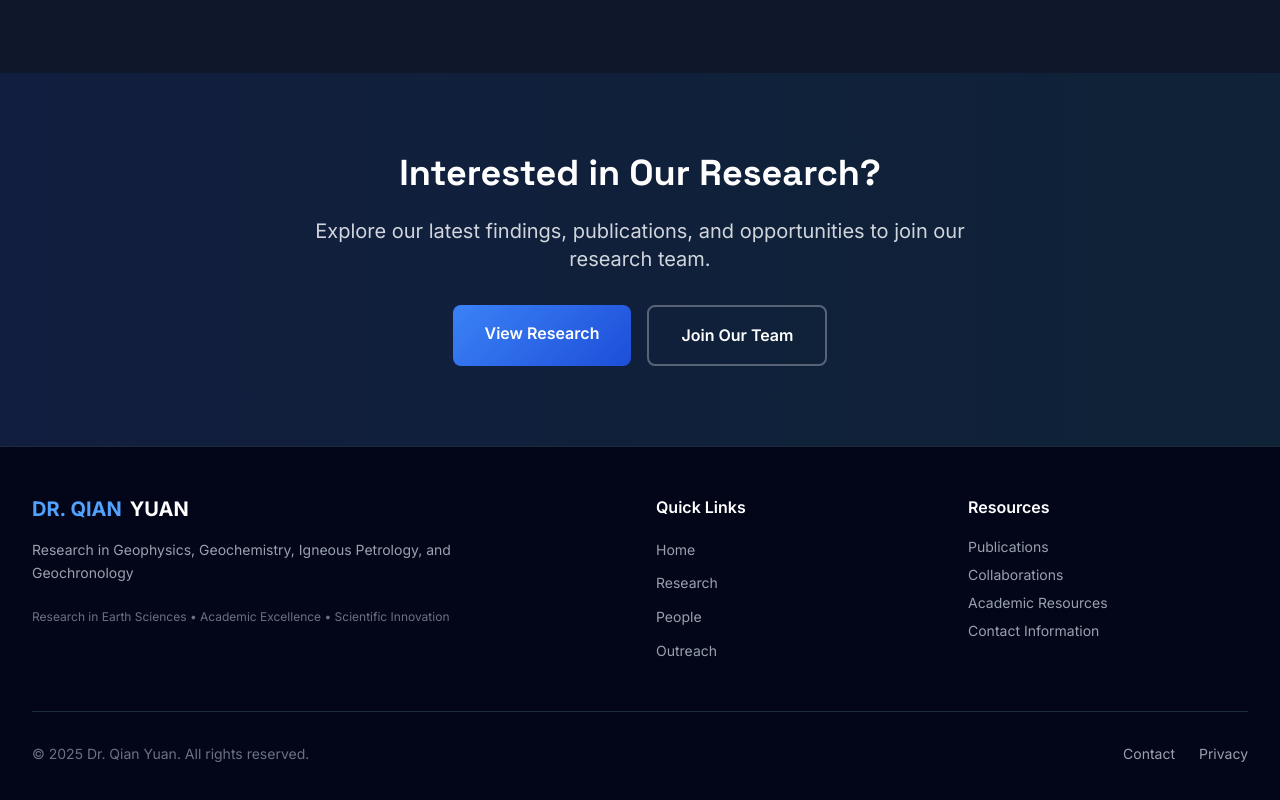
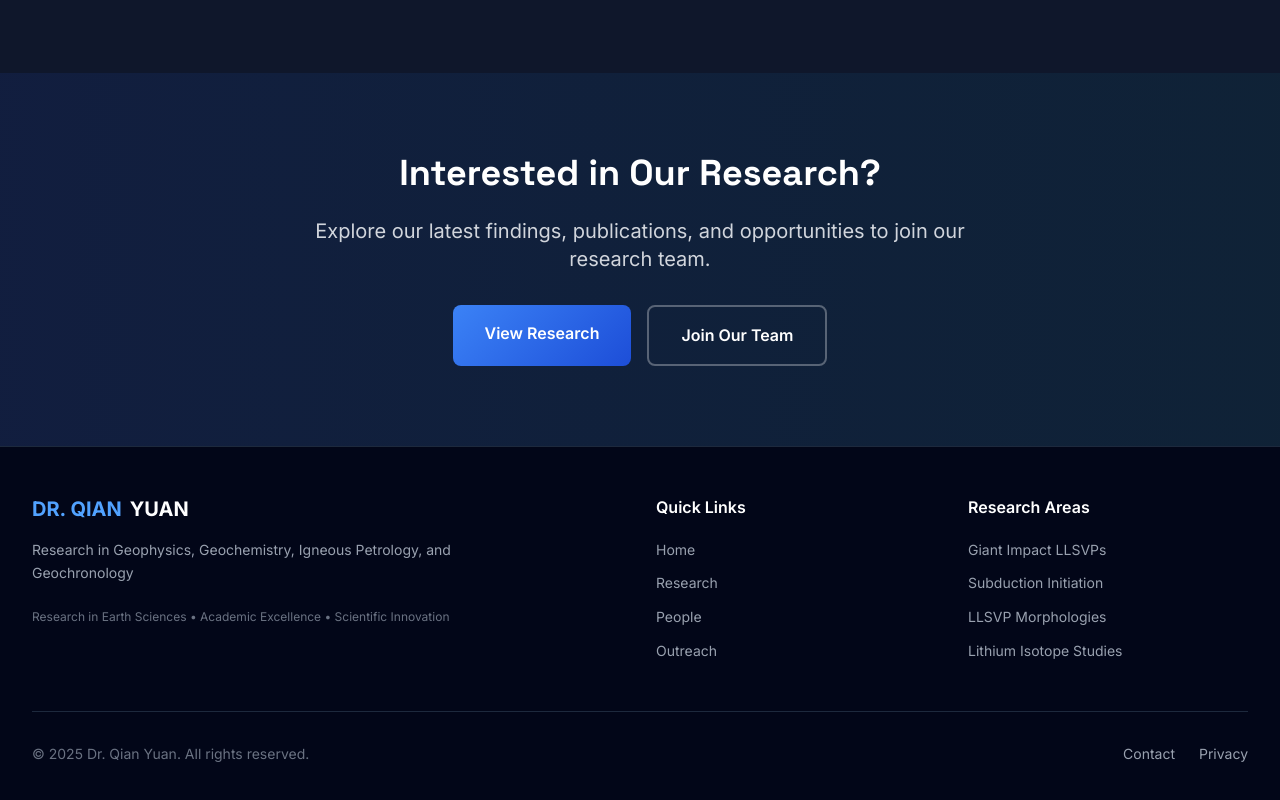
Before and after one commit to yuan-impact/qian-yuan-website, a Next.js app: page / in a window 1280 px wide. Shown: the part 2148-2948 px from the top of the page. Built offline with nearby package versions, Linux system fonts and the light colour scheme.

Commit message:
Replace footer resources with research area links to subpages

```diff
--- a/src/components/Footer.tsx
+++ b/src/components/Footer.tsx
@@ -43,12 +43,19 @@ const Footer = () => {
             </ul>
           </div>
 
-          {/* Resources */}
+          {/* Research Areas */}
           <div>
-            <h3 className="text-white font-semibold mb-4">Resources</h3>
+            <h3 className="text-white font-semibold mb-4">Research Areas</h3>
             <ul className="space-y-2">
-              {content.footer.researchAreas.map((area: string, index: number) => (
-                <li key={index} className="text-gray-400 text-sm">{area}</li>
+              {content.footer.researchAreas.map((area: { name: string; slug: string }, index: number) => (
+                <li key={index}>
+                  <Link
+                    href={`/research/${area.slug}`}
+                    className="text-gray-400 hover:text-blue-400 transition-colors duration-200 text-sm"
+                  >
+                    {area.name}
+                  </Link>
+                </li>
               ))}
             </ul>
           </div>
--- a/src/data/content.json
+++ b/src/data/content.json
@@ -678,10 +678,22 @@
  },
  "footer": {
    "researchAreas": [
-     "Publications",
-     "Collaborations",
-     "Academic Resources",
-     "Contact Information"
+     {
+       "name": "Giant Impact LLSVPs",
+       "slug": "giant-impact-llsvps"
+     },
+     {
+       "name": "Subduction Initiation",
+       "slug": "subduction-initiation"
+     },
+     {
+       "name": "LLSVP Morphologies",
+       "slug": "llsvp-morphologies"
+     },
+     {
+       "name": "Lithium Isotope Studies",
+       "slug": "lithium-isotope-humite"
+     }
    ]
  }
 }
```
Also changed, not shown: 26 other files (tests, documents, lock files or other folders).
